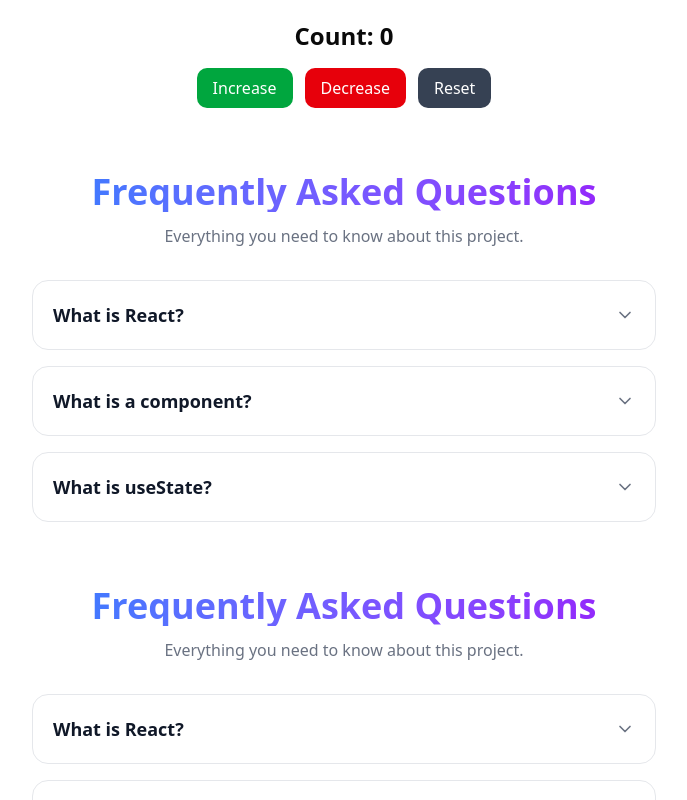
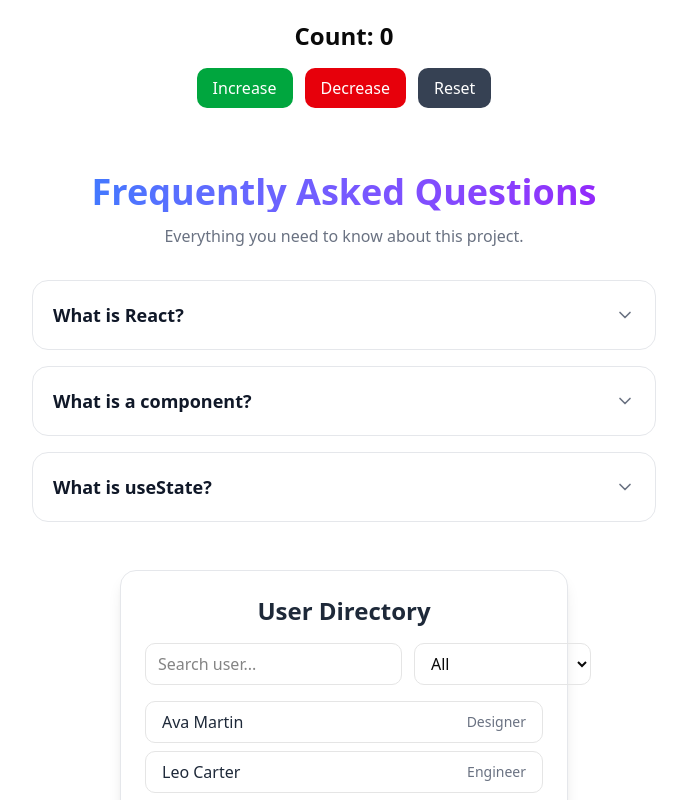
Before and after one commit to tusharui/components, a Next.js app: page / in a window 1280 px wide. Shown: the top 800 px of the page, without its empty margins (296-983 px from the left). Built offline with nearby package versions, Linux system fonts and the light colour scheme.

Commit message:
searchable bar

```diff
--- a/components/ui/Faq.tsx
+++ b/components/ui/Faq.tsx
@@ -1,6 +1,6 @@
 "use client";
 import React, { useState } from "react";
-import { ChevronDown } from "lucide-react"; // modern icon
+import { ChevronDown } from "lucide-react";
 
 const faqs = [
   {
--- a/components/ui/Searchable.tsx
+++ b/components/ui/Searchable.tsx
@@ -1,85 +1,70 @@
 "use client";
+import React, { useState } from "react";
 
-import React, { useState } from "react";
-import { motion, AnimatePresence } from "framer-motion";
-import { ChevronDown } from "lucide-react"; // modern icon
-
-const faqs = [
-  {
-    question: "What is React?",
-    answer:
-      "React is a JavaScript library for building user interfaces. It lets you create reusable, dynamic UI components that make apps fast and interactive.",
-  },
-  {
-    question: "What is a component?",
-    answer:
-      "A component is a self-contained piece of the UI that manages its own structure, style, and behavior. Think of it as a reusable building block.",
-  },
-  {
-    question: "What is useState?",
-    answer:
-      "useState is a React Hook that lets you add state variables to functional components, allowing your UI to respond to user interactions.",
-  },
+const users = [
+  { name: "Ava Martin", role: "Designer" },
+  { name: "Leo Carter", role: "Engineer" },
+  { name: "Maya Patel", role: "Product Manager" },
+  { name: "Noah Kim", role: "Engineer" },
+  { name: "Zoe Li", role: "Designer" },
 ];
 
-const FAQ = () => {
-  const [openIndex, setOpenIndex] = useState<number | null>(null);
+export default function UserSearch() {
+  const [search, setSearch] = useState("");
+  const [role, setRole] = useState("All");
 
-  const toggleFAQ = (index: number) => {
-    setOpenIndex(openIndex === index ? null : index);
-  };
+  const filtered = users.filter(
+    (u) =>
+      (role === "All" || u.role === role) &&
+      u.name.toLowerCase().includes(search.toLowerCase())
+  );
 
   return (
-    <div className="max-w-2xl mx-auto mt-16 px-6">
-      {/* Gradient header */}
-      <h1 className="text-4xl font-bold text-center bg-gradient-to-r from-blue-500 to-purple-600 bg-clip-text text-transparent">
-        Frequently Asked Questions
+    <div className="max-w-md mx-auto mt-12 p-6 bg-white shadow-lg rounded-2xl border border-gray-200">
+      <h1 className="text-2xl font-bold mb-4 text-center text-gray-800">
+        User Directory
       </h1>
-      <p className="text-center text-gray-500 mt-3 mb-8">
-        Everything you need to know about this project.
-      </p>
 
-      <div className="space-y-4">
-        {faqs.map((faq, index) => (
-          <div
-            key={index}
-            onClick={() => toggleFAQ(index)}
-            className={`border rounded-2xl p-5 cursor-pointer transition-all duration-300 ${
-              openIndex === index
-                ? "bg-gradient-to-r from-blue-50 to-purple-50 border-blue-400 shadow-md"
-                : "bg-white hover:shadow-sm border-gray-200"
-            }`}
-          >
-            <div className="flex justify-between items-center">
-              <h2 className="text-lg font-semibold text-gray-900">
-                {faq.question}
-              </h2>
-              <motion.div
-                animate={{ rotate: openIndex === index ? 180 : 0 }}
-                transition={{ duration: 0.3 }}
-              >
-                <ChevronDown className="w-5 h-5 text-gray-500" />
-              </motion.div>
-            </div>
+      {/* Search + Filter Controls */}
+      <div className="flex gap-3 mb-4">
+        <input
+          type="text"
+          placeholder="Search user..."
+          value={search}
+          onChange={(e) => setSearch(e.target.value)}
+          className="flex-1 border px-3 py-2 rounded-lg outline-none focus:ring-2 focus:ring-blue-400 transition"
+        />
 
-            <AnimatePresence>
-              {openIndex === index && (
-                <motion.p
-                  initial={{ opacity: 0, height: 0 }}
-                  animate={{ opacity: 1, height: "auto" }}
-                  exit={{ opacity: 0, height: 0 }}
-                  transition={{ duration: 0.35 }}
-                  className="mt-3 text-gray-600 leading-relaxed"
-                >
-                  {faq.answer}
-                </motion.p>
-              )}
-            </AnimatePresence>
-          </div>
-        ))}
+        <select
+          value={role}
+          onChange={(e) => setRole(e.target.value)}
+          className="border px-3 py-2 rounded-lg outline-none focus:ring-2 focus:ring-purple-400 transition"
+        >
+          <option>All</option>
+          <option>Designer</option>
+          <option>Engineer</option>
+          <option>Product Manager</option>
+        </select>
       </div>
+
+      {/* Filtered Results */}
+      <ul className="space-y-2">
+        {filtered.length > 0 ? (
+          filtered.map((user) => (
+            <li
+              key={user.name}
+              className="border rounded-lg px-4 py-2 flex justify-between items-center hover:bg-gray-50 transition"
+            >
+              <span className="font-medium text-gray-800">{user.name}</span>
+              <span className="text-sm text-gray-500">{user.role}</span>
+            </li>
+          ))
+        ) : (
+          <p className="text-center text-gray-500 mt-4">
+            No matching users found
+          </p>
+        )}
+      </ul>
     </div>
   );
-};
-
-export default FAQ;
+}
```
